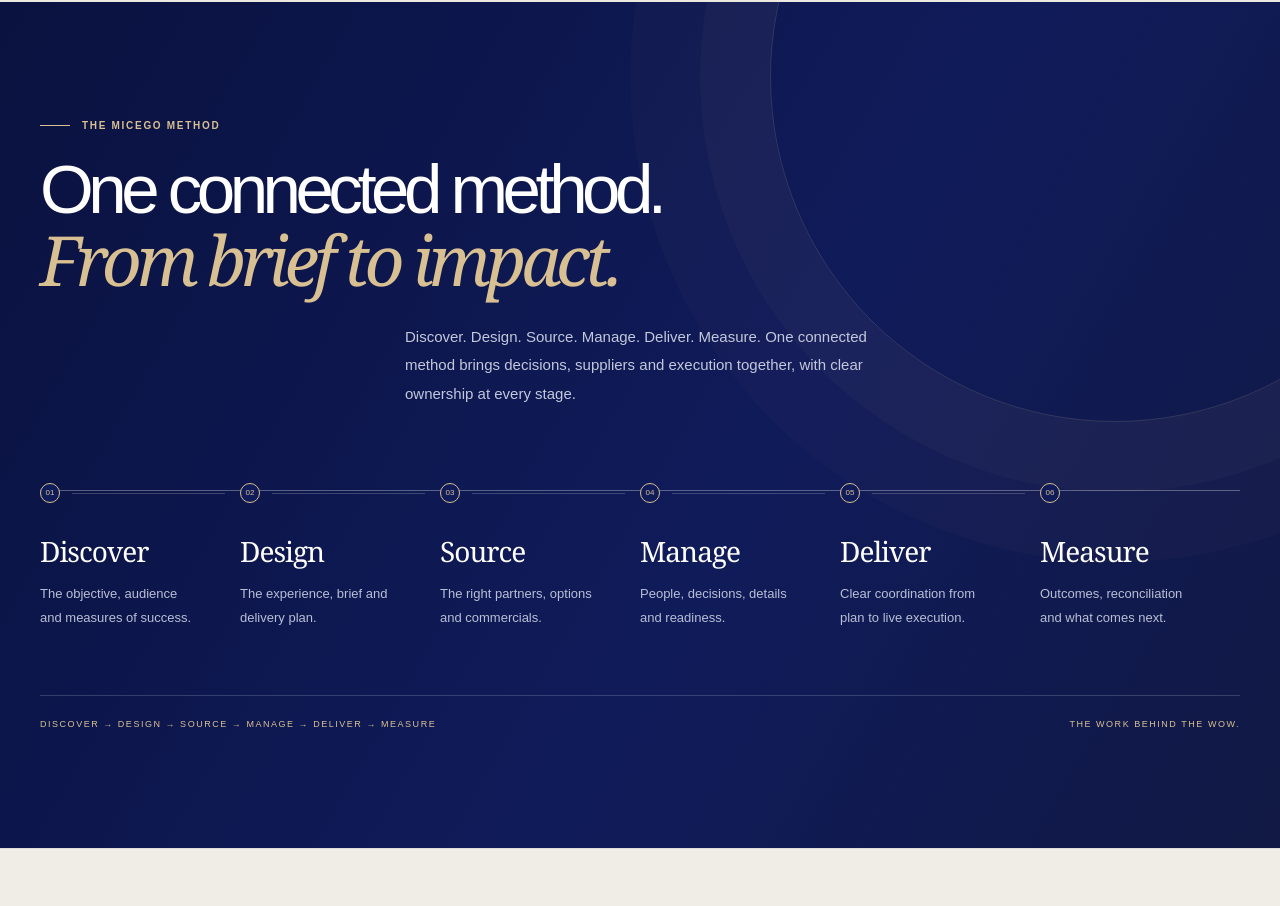
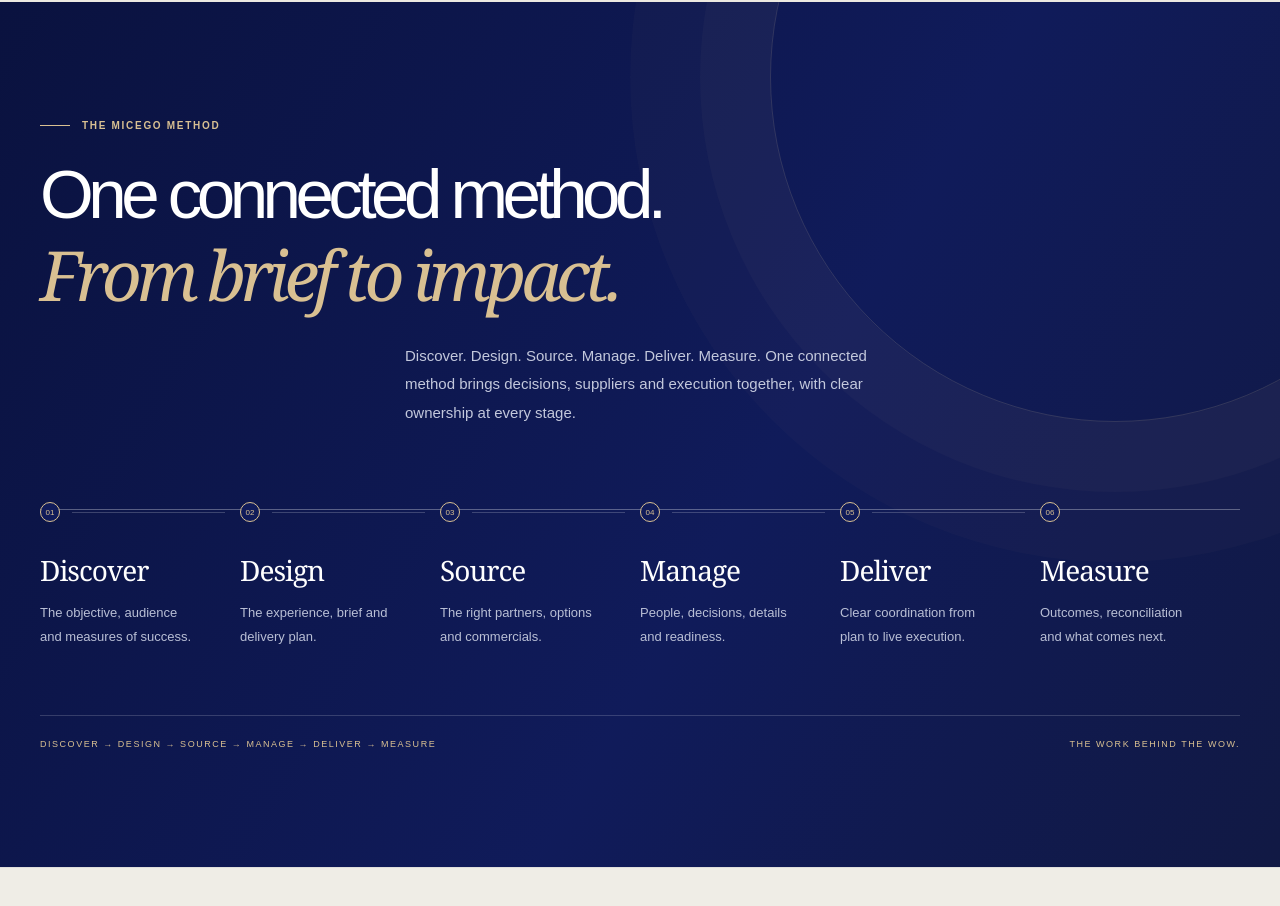
Before and after one commit to Kolina-India/micego, a Next.js app: page / in a window 1280 px wide. Shown: the part 3063-3969 px from the top of the page. Built offline with nearby package versions, Linux system fonts and the light colour scheme.

Commit message:
fix: add breathing room to MICEGO method heading

```diff
--- a/src/app/globals.css
+++ b/src/app/globals.css
@@ -558,3 +558,7 @@ body{font-size:16px;line-height:1.7}
 @media(max-width:700px){
  .logo img{width:150px;max-height:40px}
 }
+
+/* MICEGO method heading: add clear breathing room between the two headline lines */
+.method-heading h2{line-height:1.16}
+@media(max-width:700px){.method-heading h2{line-height:1.13}}
```
